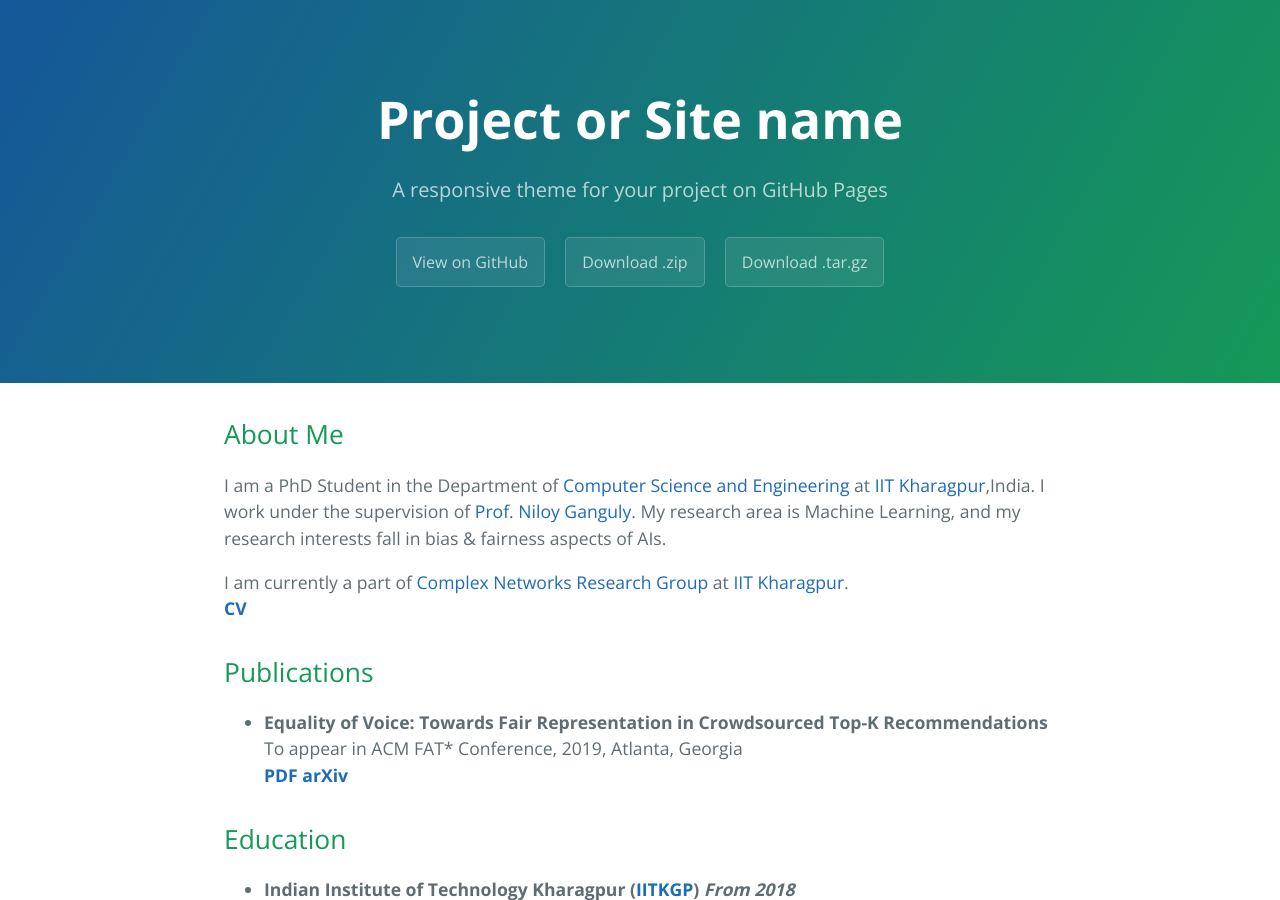
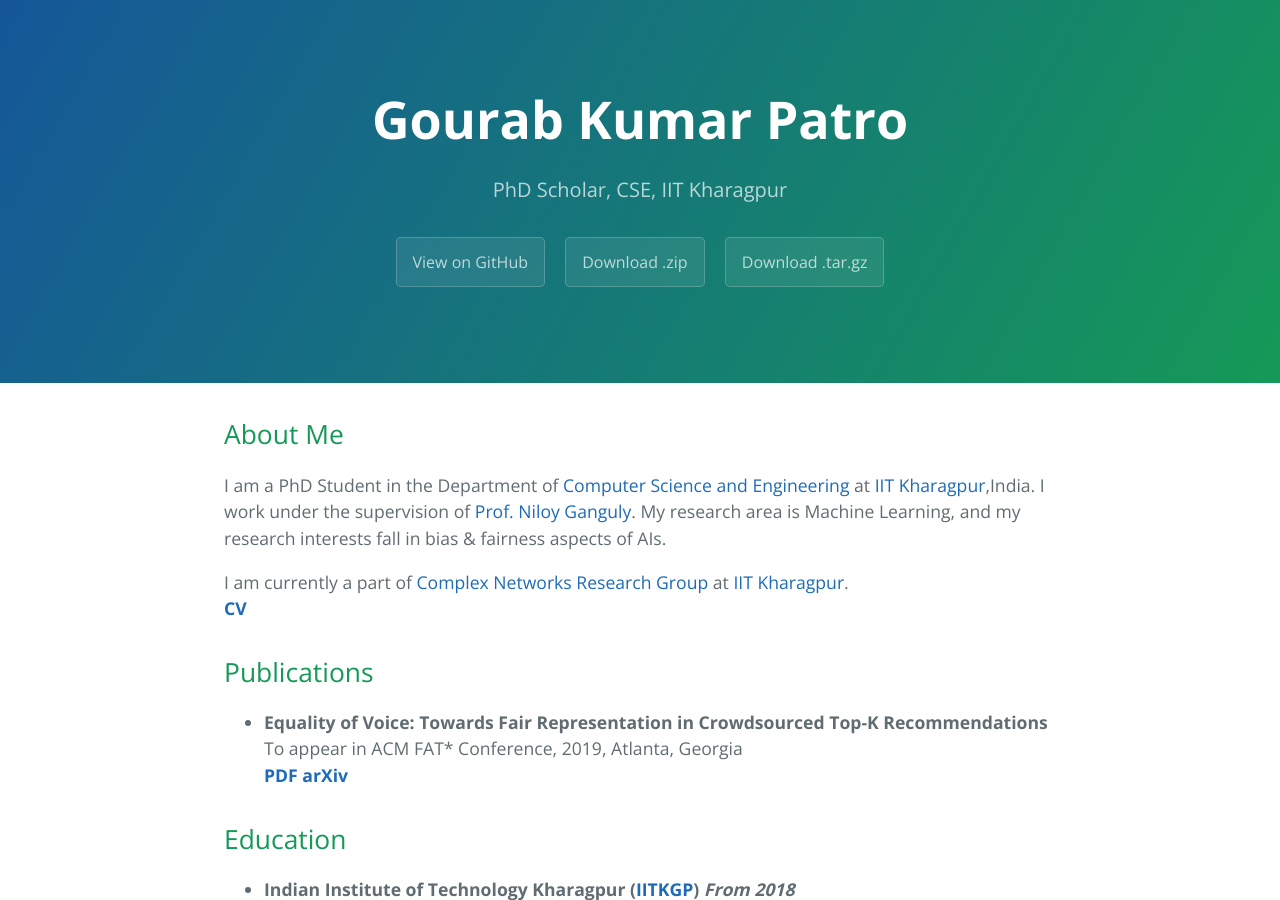
Before and after one commit to Souvic/Souvic.github.io, a Jekyll site: the page built from index.md, in a window 1280 px wide and 900 px high. Built offline with Jekyll 4.4.1, drawn with Linux system fonts in a browser that asks for light colours; our own code applies the rules of GitHub Pages for plain Markdown files; the list of posts is cut into pages by our own code; some of the changed text lies outside the part shown.

Commit message:
Update _config.yml

```diff
--- a/_config.yml
+++ b/_config.yml
@@ -1,14 +1,14 @@
 # Setup
-title:        Project or Site name
-tagline:      A responsive theme for your project on GitHub Pages
+title:        Gourab Kumar Patro
+tagline:      PhD Scholar, CSE, IIT Kharagpur
 baseurl:      ""
 paginate:     1
 locale:       "en"
 
 # About/contact
 author:
-  name:       Author name
-  url:        http://yourhomepage.com
+  name:       Gourab Kumar Patro
+  url:        http://www.gourabkumarpatro.github.io
 
 # Gems
 gems:
```
